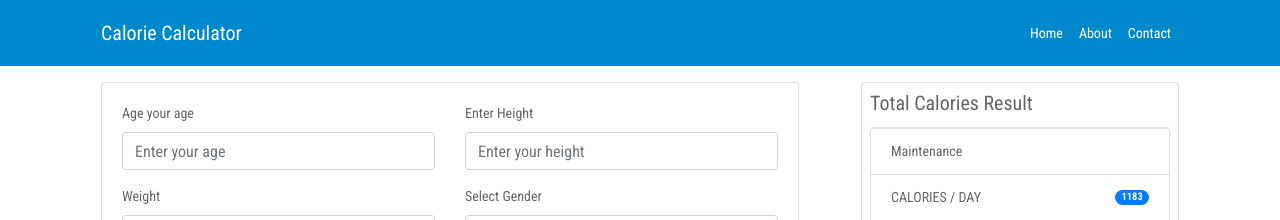
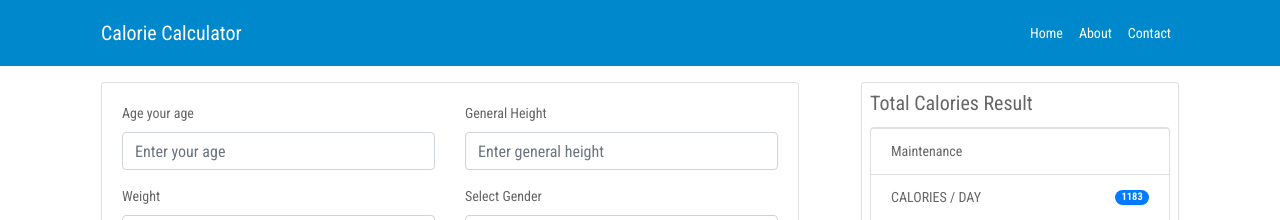
Before and after one commit to mbrsagor/js-pro, a React (Create React App) app: page / in a window 1280 px wide. Shown: the top 220 px of the page. Built offline with nearby package versions, Linux system fonts and the light colour scheme.

Commit message:
Field name change general height

```diff
--- a/src/components/calculateForm.js
+++ b/src/components/calculateForm.js
@@ -48,11 +48,11 @@ class CalculateForm extends Component {
                                             </Col>
                                             <Col lg={6}>
                                                 <div className="form-group">
-                                                    <label htmlFor="age">Enter Height</label>
+                                                    <label htmlFor="age">General Height</label>
                                                     <input
                                                         type="number"
                                                         className="form-control"
-                                                        placeholder="Enter your height"
+                                                        placeholder="Enter general height"
                                                         name="height"
                                                         value={height}
                                                         onChange={this.handleChange}
```
